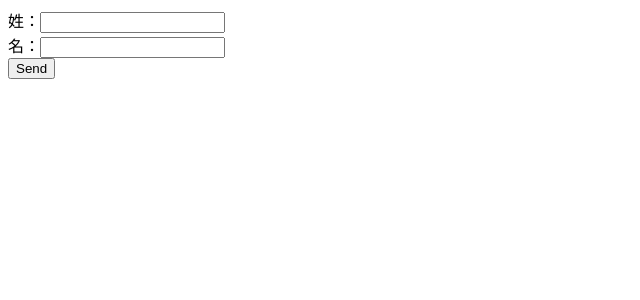
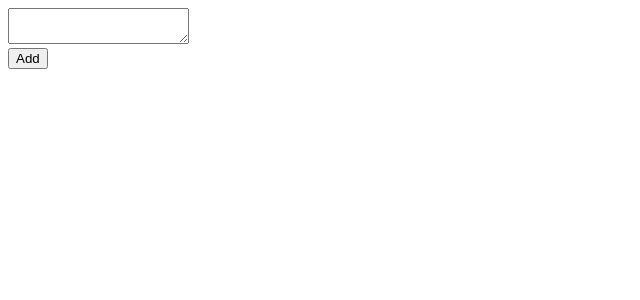
Before and after one commit to TKFM21/react-exercise, a React (Create React App) app: page / in a window 1280 px wide. Shown: the top 300 px of the page, without its empty margins (0-640 px from the left). Built offline with nearby package versions, Linux system fonts and the light colour scheme.

Commit message:
form create

```diff
--- a/src/components/App.js
+++ b/src/components/App.js
@@ -1,12 +1,34 @@
 import React from 'react';
 import './App.css';
 import Form from './Form/Form';
+// import Button from '../Button/Button';
 
 class App extends React.Component {
+  constructor(props) {
+    super(props);
+    this.state = {
+      comments: [],
+    };
+
+    this.onClickHandler = this.onClickHandler.bind(this);
+  }
+
+  onClickHandler(comment) {
+    const comments = this.state.comments.slice();
+    this.setState({
+      comments: comments.concat(comment),
+    });
+  }
+
   render() {
     return (
       <div>
-        <Form/>
+        <Form onClickHandler={(comment) => this.onClickHandler(comment)} />
+        {/* <Button
+          onClickHandler={this.onClickHandler}
+        >
+          Input!
+        </Button> */}
       </div>
     );
   }
--- /dev/null
+++ b/src/components/Button/Button.jsx
@@ -0,0 +1,23 @@
+import React from 'react';
+import './Button.css';
+
+class Button extends React.Component {
+    // constructor(props) {
+    //     super(props);
+    // }
+
+    render() {
+        return (
+            <div>
+                <span
+                    className="button"
+                    onClick={() => this.props.onClickHandler()}
+                >
+                    {this.props.children}
+                </span>
+            </div>
+        );
+    }
+}
+
+export default Button;
--- a/src/components/Form/Form.jsx
+++ b/src/components/Form/Form.jsx
@@ -4,8 +4,7 @@ class Form extends React.Component {
     constructor(props) {
         super(props);
         this.state = {
-            lastName: '',
-            firstName: ''
+            comment: '',
         };
 
         this.handleChange = this.handleChange.bind(this);
@@ -22,34 +21,25 @@ class Form extends React.Component {
 
     handleSubmit(event) {
         event.preventDefault();
-        const fullName = `${this.state.lastName} ${this.state.firstName}`;
-        window.alert(`氏名：${fullName}`);
+        this.props.onClickHandler(this.state.comment);
+        this.setState({
+            comment: '',
+        });
     }
 
     render() {
         return (
             <form onSubmit={this.handleSubmit}>
                 <label>
-                    姓：
-                    <input
+                    <textarea
                         type="text"
-                        name="lastName"
-                        value={this.state.lastName}
+                        name="comment"
+                        value={this.state.comment}
                         onChange={this.handleChange}
                     />
                 </label>
                 <br/>
-                <label>
-                    名：
-                    <input
-                        type="text"
-                        name="firstName"
-                        value={this.state.firstName}
-                        onChange={this.handleChange}
-                    />
-                </label>
-                <br/>
-                <input type="submit" value="Send"/>
+                <input type="submit" value="Add"></input>
             </form>
         );
     }
```
Also changed, not shown: src/components/Button/Button.css (added), src/components/CommentList/CommentList.css (added), src/components/CommentList/CommentList.jsx (added), src/components/Form/Form.css (added).
